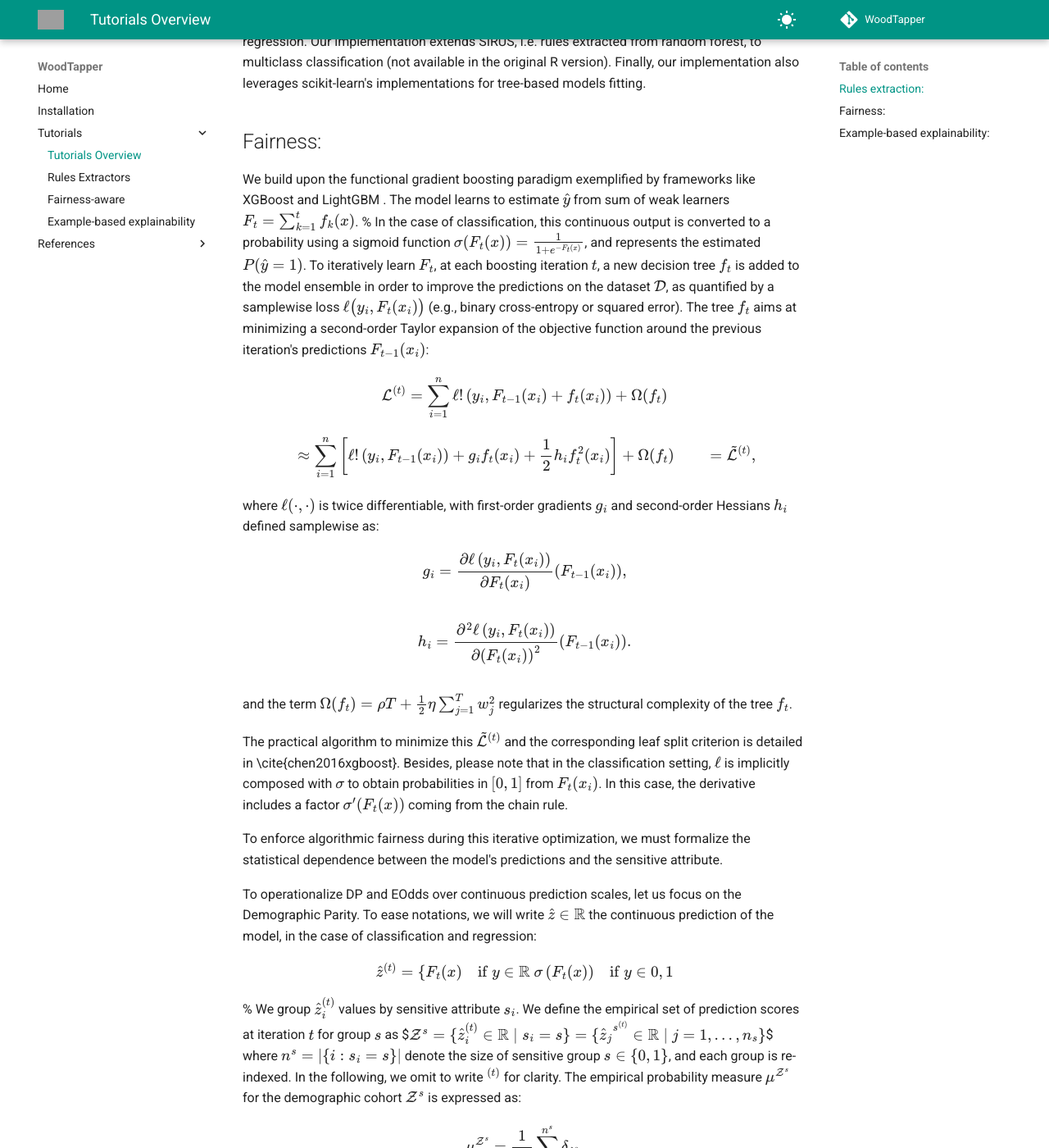
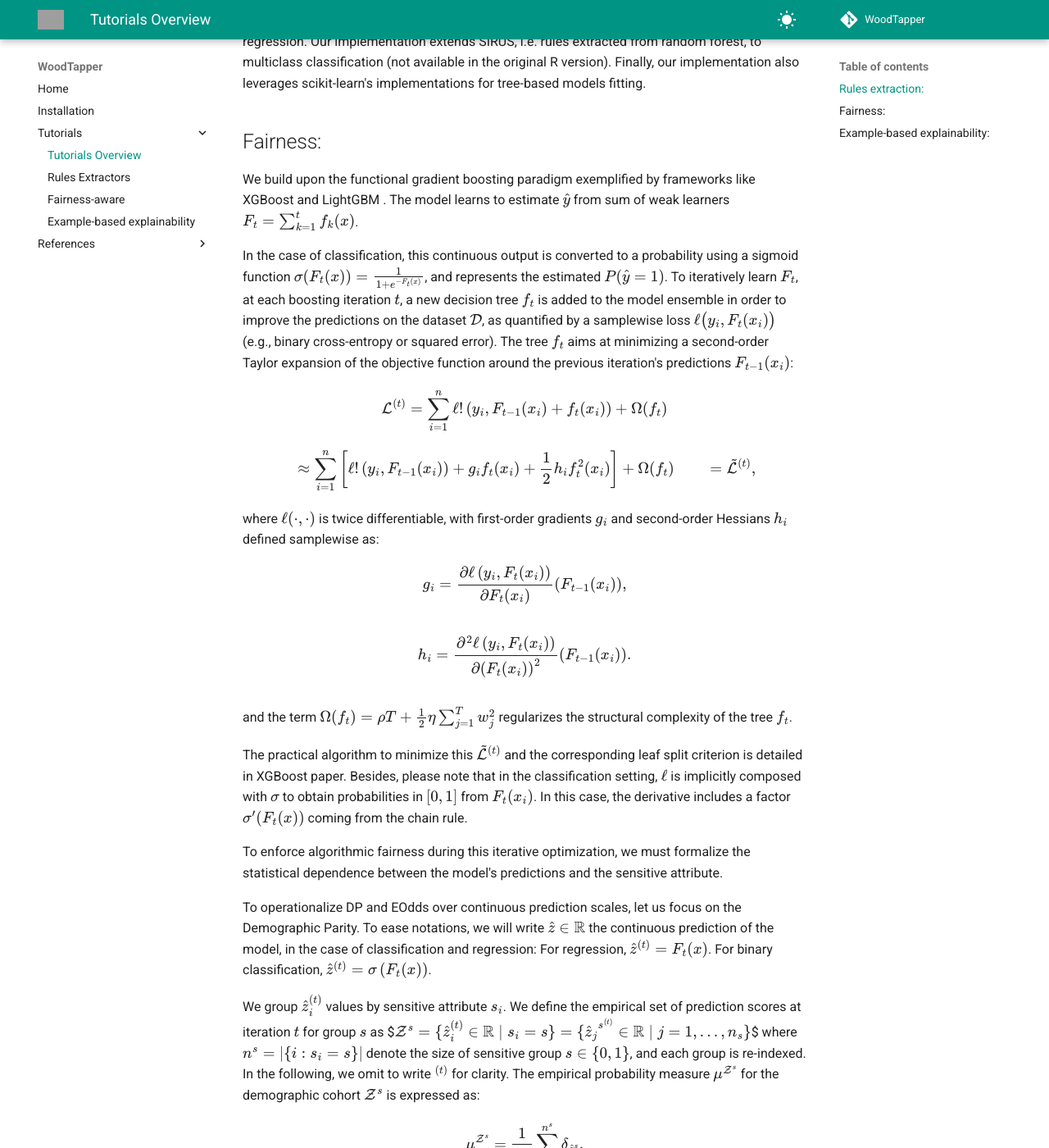
Before and after one commit to artefactory/woodtapper, an MkDocs documentation site: the page built from docs/0_tutorials.md, in a window 1280 px wide and 1400 px high, scrolled down 1471 px. Shown: the whole window at 82% size. Built offline with MkDocs 1.6.1 and Material for MkDocs 9.7.7, drawn with Linux system fonts in a browser that asks for light colours; comment, search, counter and statistics services are not loaded; some of the changed text lies outside the part shown; grey boxes are pictures that could not be loaded.

Commit message:
Fix docs (#52)
* fix: tutorials math formulation and refs

* fix: delete refs on fairness notebook

```diff
--- a/docs/0_tutorials.md
+++ b/docs/0_tutorials.md
@@ -9,10 +9,9 @@
 
 Let's describe some mathematical background that will be used in the different modules:
 
-We suppose that we have a training set $\mathcal{D}_{n}=\{(x_i,y_i)\}_{i=1}^{n}$ composed of $n$ pairs that takes values respectively in $\mathbb{R}^p$ and $\{0,1\}$ (binary classification). We denote by $x_i^{(j)}$ the $j$ component of a $i$-th sample in $\mathcal{D}_n$.
-
 ## Rules extraction:
 
+We suppose that we have a training set $\mathcal{D}_{n}=\{(x_i,y_i)\}_{i=1}^{n}$ composed of $n$ pairs that takes values respectively in $\mathbb{R}^p$ and $\{0,1\}$ (binary classification). We denote by $x_i^{(j)}$ the $j$ component of a $i$-th sample in $\mathcal{D}_n$.
 
 In this section, we present our $\texttt{RulesExtraction}$ module, which is compatible with any ensemble of trees. In the following, we specifically consider its application to a random forest classifier, which corresponds to the SIRUS algorithm.
 
@@ -40,7 +39,7 @@ We also implemented the rule extractor for regression, where final rules are agg
 ## Fairness:
 
 We build upon the functional gradient boosting paradigm exemplified by frameworks like XGBoost  and LightGBM . The model learns to estimate $\hat y$ from sum of weak learners $F_t=\sum_{k=1}^t f_k(x)$.
-%
+
 In the case of classification, this continuous output is converted to a probability using a sigmoid function $\sigma(F_t(x))=\frac{1}{1+e^{-F_t(x)}}$, and represents the estimated $P(\hat y=1)$.
 To iteratively learn $F_t$, at each boosting iteration $t$, a new decision tree $f_t$ is added to the model ensemble in order to improve the predictions on the dataset $\mathcal{D}$, as quantified by a samplewise loss $\ell\big(y_i, F_t(x_i)\big)$ (e.g., binary cross-entropy or squared error).
 The tree $f_t$ aims at minimizing a second-order Taylor expansion of the objective function around the previous iteration's predictions $F_{t-1}(x_i)$:
@@ -59,21 +58,15 @@ where $\ell(\cdot, \cdot)$ is twice differentiable, with first-order gradients $
 
 and the term $\Omega(f_t) = \rho T + \frac{1}{2}\eta \sum_{j=1}^T w_j^2$ regularizes the structural complexity of the tree $f_t$.
 
-The practical algorithm to minimize this $\tilde{\mathcal{L}}^{(t)}$ and the corresponding leaf split criterion is detailed in \cite{chen2016xgboost}. Besides, please note that in the classification setting, $\ell$ is implicitly composed with $\sigma$ to obtain probabilities in $[0,1]$ from $F_t(x_i)$. In this case, the derivative includes a factor $\sigma'(F_t(x))$ coming from the chain rule.
+The practical algorithm to minimize this $\tilde{\mathcal{L}}^{(t)}$ and the corresponding leaf split criterion is detailed in XGBoost paper. Besides, please note that in the classification setting, $\ell$ is implicitly composed with $\sigma$ to obtain probabilities in $[0,1]$ from $F_t(x_i)$. In this case, the derivative includes a factor $\sigma'(F_t(x))$ coming from the chain rule.
 
 
 To enforce algorithmic fairness during this iterative optimization, we must formalize the statistical dependence between the model's predictions and the sensitive attribute.
 
 
 To operationalize DP and EOdds over continuous prediction scales, let us focus on the Demographic Parity. To ease notations, we will write $\hat{z} \in \mathbb{R}$ the continuous prediction of the model, in the case of classification and regression:
-\begin{align}
-\hat z^{(t)} =
-\begin{cases}
-   F_t(x) & \text{if } y \in \mathbb{R} \\
-  \sigma\left(F_t(x)\right)   & \text{if } y \in \{0,1\}
-\end{cases}
-\end{align}
-%
+For regression, $\hat z^{(t)} = F_t(x)$. For binary classification, $\hat z^{(t)} = \sigma\left(F_t(x)\right)$.
+
 We group $\hat z_i^{(t)}$ values by sensitive attribute $s_i$. We define the empirical set of prediction scores at iteration $t$ for group $s$ as
 $$\mathcal{Z}^s = \{\hat{z}_i^{(t)} \in \mathbb{R} \mid s_i = s\}=\{{\hat{z}_j}^{s^{(t)}} \in \mathbb{R} \mid j = 1, \dots, n_s\}$$
 where $n^s = |\{i : s_i = s\}|$ denote the size of sensitive group $s \in \{0, 1\}$, and each group is re-indexed. In the following, we omit to write $^{(t)}$ for clarity. The empirical probability measure $\mu^{\mathcal{Z}^s}$ for the demographic cohort $\mathcal{Z}^s$ is expressed as:
@@ -86,7 +79,7 @@ We propose an in-processing regularization framework that directly incorporates
 \begin{equation}
 \mathcal{L}^{(t)}_{\text{fair}} = \mathcal{L}^{(t)} + \lambda \mathcal{M}\left(\mu^{\mathcal{Z}^0}, \mu^{\mathcal{Z}^1}\right),
 \end{equation}
-where $\lambda \in \mathbb{R}^+$ is a user-defined hyperparameter controlling the accuracy-fairness trade-off frontier. The functional structure of $\mathcal{M}$ can be adapted to accommodate diverse fairness definitions (e.g., conditioning on ground truth $y$ to satisfy EOdds). In this work, we consider the discrete Wasserstein distance, to follow the nature of our distributions $\mu^{\mathcal{Z}^s}$.
+where $\lambda \in \mathbb{R}^+$ is a user-defined hyperparameter controlling the accuracy-fairness trade-off frontier. The functional structure of $\mathcal{M}$ can be adapted to accommodate diverse fairness definitions (e.g., conditioning on ground truth $y$ to satisfy EOdds).
 
 ## Example-based explainability:
 
--- a/mkdocs.yaml
+++ b/mkdocs.yaml
@@ -72,8 +72,8 @@ nav:
       - Regression Extractors: references/regression_extractors.md
       - Base Extractors Mixin: references/mixin.md
     - Fairness:
-      - Fairness-aware Classification: references/fairness_classification.md
-      - Fairness-aware Regression: references/fairness_regression.md
+      - Fairness-aware Classification: references/classification_fairness.md
+      - Fairness-aware Regression: references/regression_fairness.md
     - Example-based explainability:
       - Classification Example Explanation: references/classification_explanation.md
       - Regression Example Explanation: references/regression_explanation.md
```
Also changed, not shown: docs/3_tutorials_fairness.md (+0 -1 lines).
